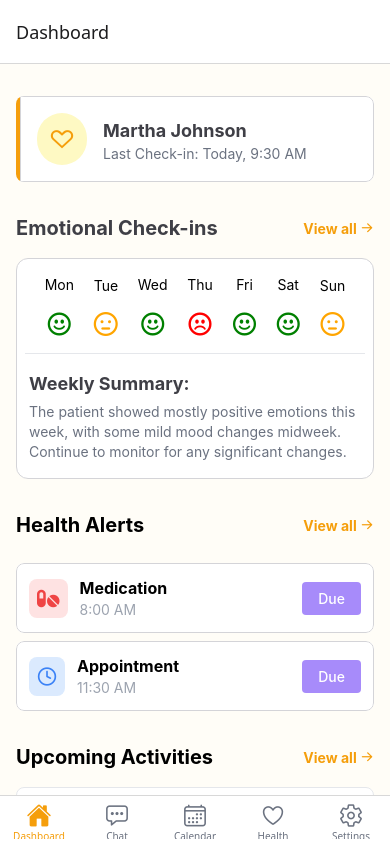
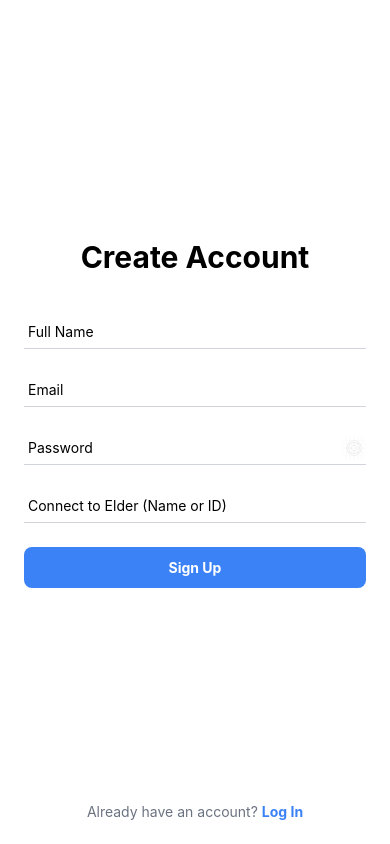
Before and after one commit to Stalgis/Ampara, a React Native app in the folder Ampara/: screen /SignUp in a window 390 px wide. Built offline with nearby package versions, Linux system fonts and the light colour scheme.

Commit message:
created first mock up of lig in screens

```diff
--- a/Ampara/App.tsx
+++ b/Ampara/App.tsx
@@ -1,6 +1,7 @@
-import React from "react";
+import React, { useState } from "react";
 import { NavigationContainer } from "@react-navigation/native";
 import { createBottomTabNavigator } from "@react-navigation/bottom-tabs";
+import { createStackNavigator } from "@react-navigation/stack";
 import { Ionicons } from "@expo/vector-icons";
 import { View } from "react-native";
 import "./global.css";
@@ -10,13 +11,20 @@ import Chat from "./screens/chat/Chat";
 import Health from "./screens/health/Health";
 import Settings from "./screens/settings/Settings";
 import CalendarScreen from "./screens/calendar/Calendar";
+import { LogIn, SignUp, ForgotPassword } from "./screens/log_in";
 
 const Tab = createBottomTabNavigator();
+const Stack = createStackNavigator();
 
-export default function App() {
-  return (
-    <View className="flex-1">
-      <NavigationContainer>
+const AuthStack = () => (
+  <Stack.Navigator screenOptions={{ headerShown: false }}>
+    <Stack.Screen name="LogIn" component={LogIn} />
+    <Stack.Screen name="SignUp" component={SignUp} />
+    <Stack.Screen name="ForgotPassword" component={ForgotPassword} />
+  </Stack.Navigator>
+);
+
+const MainTabs = () => (
   <Tab.Navigator
     initialRouteName="Dashboard"
     screenOptions={({ route }) => ({
@@ -59,6 +67,15 @@ export default function App() {
     <Tab.Screen name="Health" component={Health} />
     <Tab.Screen name="Settings" component={Settings} />
   </Tab.Navigator>
+);
+
+export default function App() {
+  const [isAuthenticated, setIsAuthenticated] = useState(false);
+
+  return (
+    <View className="flex-1">
+      <NavigationContainer>
+        {isAuthenticated ? <MainTabs /> : <AuthStack />}
       </NavigationContainer>
     </View>
   );
--- a/Ampara/package.json
+++ b/Ampara/package.json
@@ -13,6 +13,7 @@
     "@babel/runtime": "^7.28.2",
     "@react-navigation/bottom-tabs": "^7.4.2",
     "@react-navigation/native": "^7.1.14",
+    "@react-navigation/stack": "^7.4.7",
     "expo": "~53.0.20",
     "expo-status-bar": "~2.2.3",
     "nativewind": "^4.1.23",
--- /dev/null
+++ b/Ampara/screens/log_in/ForgotPassword.tsx
@@ -0,0 +1,37 @@
+
+import { View, Text, TouchableOpacity, TextInput } from 'react-native'
+import React from 'react'
+import { SafeAreaView } from 'react-native-safe-area-context'
+import { useNavigation } from '@react-navigation/native'
+
+const ForgotPassword = () => {
+    const navigation = useNavigation()
+
+    return (
+        <SafeAreaView className="flex-1 bg-white">
+            <View className="flex-1 bg-white p-6">
+                <View className="flex-1 justify-center">
+                    <Text className="text-3xl font-bold text-center mb-10">Forgot Password</Text>
+                    <View className="mb-6">
+                        <TextInput
+                            placeholder="Email"
+                            className="border-b border-gray-300 py-2 px-1"
+                        />
+                    </View>
+                    <TouchableOpacity
+                        className="bg-blue-500 rounded-lg py-3"
+                    >
+                        <Text className="text-white text-center font-bold">Send Reset Link</Text>
+                    </TouchableOpacity>
+                </View>
+                <View className="flex-row justify-center">
+                    <TouchableOpacity onPress={() => navigation.navigate('LogIn')}>
+                        <Text className="text-blue-500 font-bold">Back to Log In</Text>
+                    </TouchableOpacity>
+                </View>
+            </View>
+        </SafeAreaView>
+    )
+}
+
+export default ForgotPassword
--- /dev/null
+++ b/Ampara/screens/log_in/LogIn.tsx
@@ -0,0 +1,72 @@
+import { View, Text, TouchableOpacity, TextInput, Image } from "react-native";
+import React, { useState } from "react";
+import { SafeAreaView } from "react-native-safe-area-context";
+import { useNavigation } from "@react-navigation/native";
+import Ionicons from "@expo/vector-icons/Ionicons";
+
+const LogIn = () => {
+  const navigation = useNavigation();
+  const [showPassword, setShowPassword] = useState(false);
+
+  return (
+    <SafeAreaView className="flex-1 bg-white">
+      <View className="flex-1 bg-white p-6">
+        <View className="flex-1 justify-center">
+          <View className="items-center mb-10">
+            <Image
+              source={require("../../assets/Ampara_logo.png")}
+              className="w-48 h-48"
+            />
+          </View>
+          <View className="mb-6">
+            <TextInput
+              placeholder="Email"
+              className="border-b border-gray-300 py-2 px-1"
+            />
+          </View>
+          <View className="mb-6">
+            <View className="flex-row items-center border-b border-gray-300">
+              <TextInput
+                placeholder="Password"
+                secureTextEntry={!showPassword}
+                className="flex-1 py-2 px-1"
+              />
+              <TouchableOpacity
+                onPress={() => setShowPassword((s) => !s)}
+                accessibilityRole="button"
+                accessibilityLabel={
+                  showPassword ? "Hide password" : "Show password"
+                }
+                hitSlop={8}
+                style={{ position: "absolute", right: 8 }}
+              >
+                <Ionicons
+                  name={showPassword ? "eye-off-outline" : "eye-outline"}
+                  size={24}
+                  color="black"
+                />
+              </TouchableOpacity>
+            </View>
+          </View>
+          <TouchableOpacity className="bg-blue-500 rounded-lg py-3">
+            <Text className="text-white text-center font-bold">Log In</Text>
+          </TouchableOpacity>
+          <TouchableOpacity
+            onPress={() => navigation.navigate("ForgotPassword")}
+            className="mt-4"
+          >
+            <Text className="text-center text-gray-500">Forgot Password?</Text>
+          </TouchableOpacity>
+        </View>
+        <View className="flex-row justify-center">
+          <Text className="text-gray-500">Don't have an account?</Text>
+          <TouchableOpacity onPress={() => navigation.navigate("SignUp")}>
+            <Text className="text-blue-500 font-bold ml-1">Sign Up</Text>
+          </TouchableOpacity>
+        </View>
+      </View>
+    </SafeAreaView>
+  );
+};
+
+export default LogIn;
--- /dev/null
+++ b/Ampara/screens/log_in/SignUp.tsx
@@ -0,0 +1,82 @@
+
+import { View, Text, TouchableOpacity, TextInput, Image, Alert } from 'react-native'
+import React, { useState } from 'react'
+import { SafeAreaView } from 'react-native-safe-area-context'
+import { useNavigation } from '@react-navigation/native'
+
+const SignUp = () => {
+    const navigation = useNavigation()
+    const [showPassword, setShowPassword] = useState(false)
+    const [password, setPassword] = useState('')
+
+    const handleSignUp = () => {
+        const passwordRegex = /^(?=.*[a-z])(?=.*[A-Z])(?=.*\d)(?=.*[@$!%*?&])[A-Za-z\d@$!%*?&]{8,}$/
+        if (!passwordRegex.test(password)) {
+            Alert.alert(
+                'Invalid Password',
+                'Password must be at least 8 characters long and contain at least one uppercase letter, one lowercase letter, one number, and one special character.'
+            )
+            return
+        }
+        // Handle sign up logic here
+    }
+
+    return (
+        <SafeAreaView className="flex-1 bg-white">
+            <View className="flex-1 bg-white p-6">
+                <View className="flex-1 justify-center">
+                    <Text className="text-3xl font-bold text-center mb-10">Create Account</Text>
+                    <View className="mb-6">
+                        <TextInput
+                            placeholder="Full Name"
+                            className="border-b border-gray-300 py-2 px-1"
+                        />
+                    </View>
+                    <View className="mb-6">
+                        <TextInput
+                            placeholder="Email"
+                            className="border-b border-gray-300 py-2 px-1"
+                        />
+                    </View>
+                    <View className="mb-6">
+                        <View className="flex-row items-center border-b border-gray-300">
+                            <TextInput
+                                placeholder="Password"
+                                secureTextEntry={!showPassword}
+                                value={password}
+                                onChangeText={setPassword}
+                                className="flex-1 py-2 px-1"
+                            />
+                            <TouchableOpacity onPress={() => setShowPassword(!showPassword)}>
+                                <Image
+                                    source={!showPassword ? require('../../assets/adaptive-icon.png') : require('../../assets/icon.png')}
+                                    className="w-6 h-6"
+                                />
+                            </TouchableOpacity>
+                        </View>
+                    </View>
+                    <View className="mb-6">
+                        <TextInput
+                            placeholder="Connect to Elder (Name or ID)"
+                            className="border-b border-gray-300 py-2 px-1"
+                        />
+                    </View>
+                    <TouchableOpacity
+                        onPress={handleSignUp}
+                        className="bg-blue-500 rounded-lg py-3"
+                    >
+                        <Text className="text-white text-center font-bold">Sign Up</Text>
+                    </TouchableOpacity>
+                </View>
+                <View className="flex-row justify-center">
+                    <Text className="text-gray-500">Already have an account?</Text>
+                    <TouchableOpacity onPress={() => navigation.navigate('LogIn')}>
+                        <Text className="text-blue-500 font-bold ml-1">Log In</Text>
+                    </TouchableOpacity>
+                </View>
+            </View>
+        </SafeAreaView>
+    )
+}
+
+export default SignUp
--- /dev/null
+++ b/Ampara/screens/log_in/index.ts
@@ -0,0 +1,4 @@
+
+export { default as LogIn } from './LogIn'
+export { default as SignUp } from './SignUp'
+export { default as ForgotPassword } from './ForgotPassword'
```
Also changed, not shown: 2 other files (tests, documents, lock files or other folders). Lines whose indentation alone changed are shown as unchanged.
